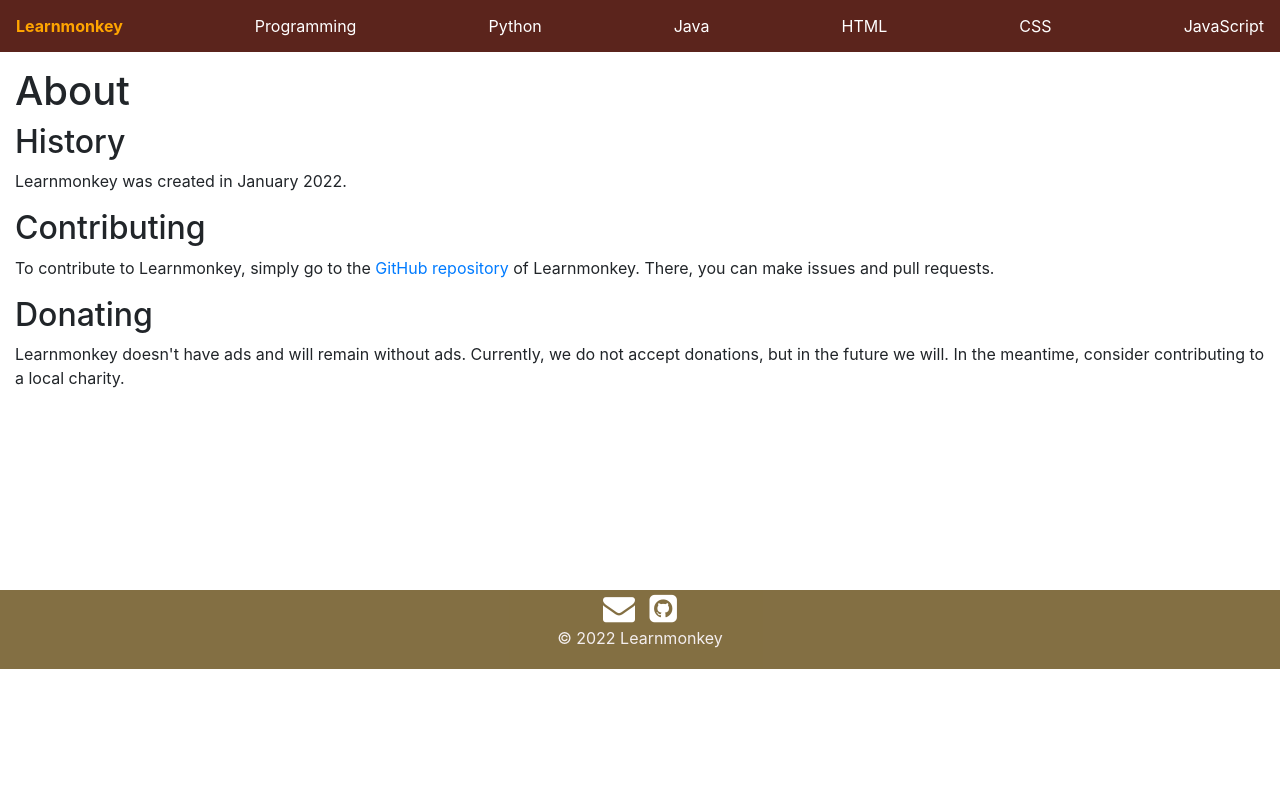
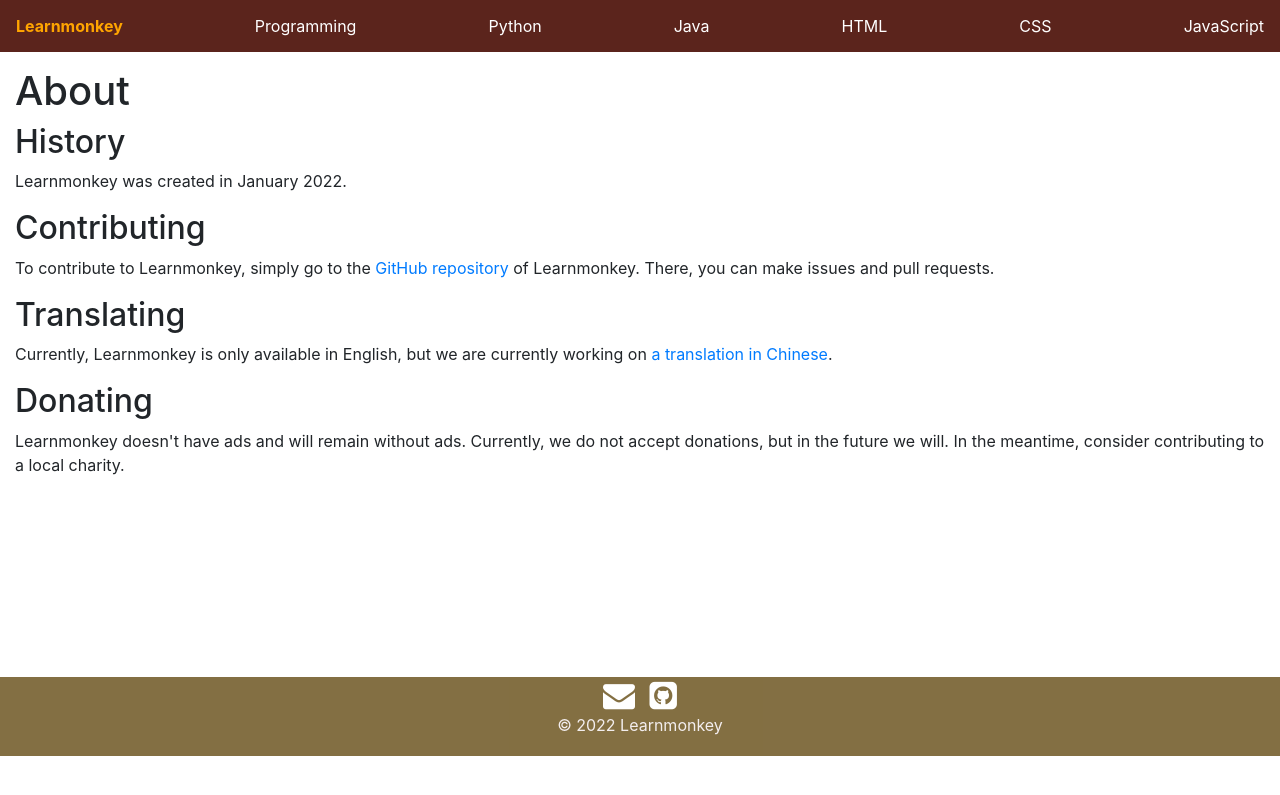
Before and after one commit to learnmonkey/learnmonkey.github.io, a Jekyll site: the page built from about.html, in a window 1280 px wide. Shown: the top 795 px of the page. Built offline with Jekyll 4.4.1, drawn with Linux system fonts in a browser that asks for light colours.

Commit message:
Translating section

```diff
--- a/about.html
+++ b/about.html
@@ -17,6 +17,11 @@
 </section>
 
 <section>
+    <h2>Translating</h2>
+    <p>Currently, Learnmonkey is only available in English, but we are currently working on <a href="/zh">a translation in Chinese</a>.</p>
+</section>
+
+<section>
     <h2>Donating</h2>
     <p>Learnmonkey doesn't have ads and will remain without ads. Currently, we do not accept donations, but in the future we will. In the meantime, consider contributing to a local charity.</p>
 </section>
```
